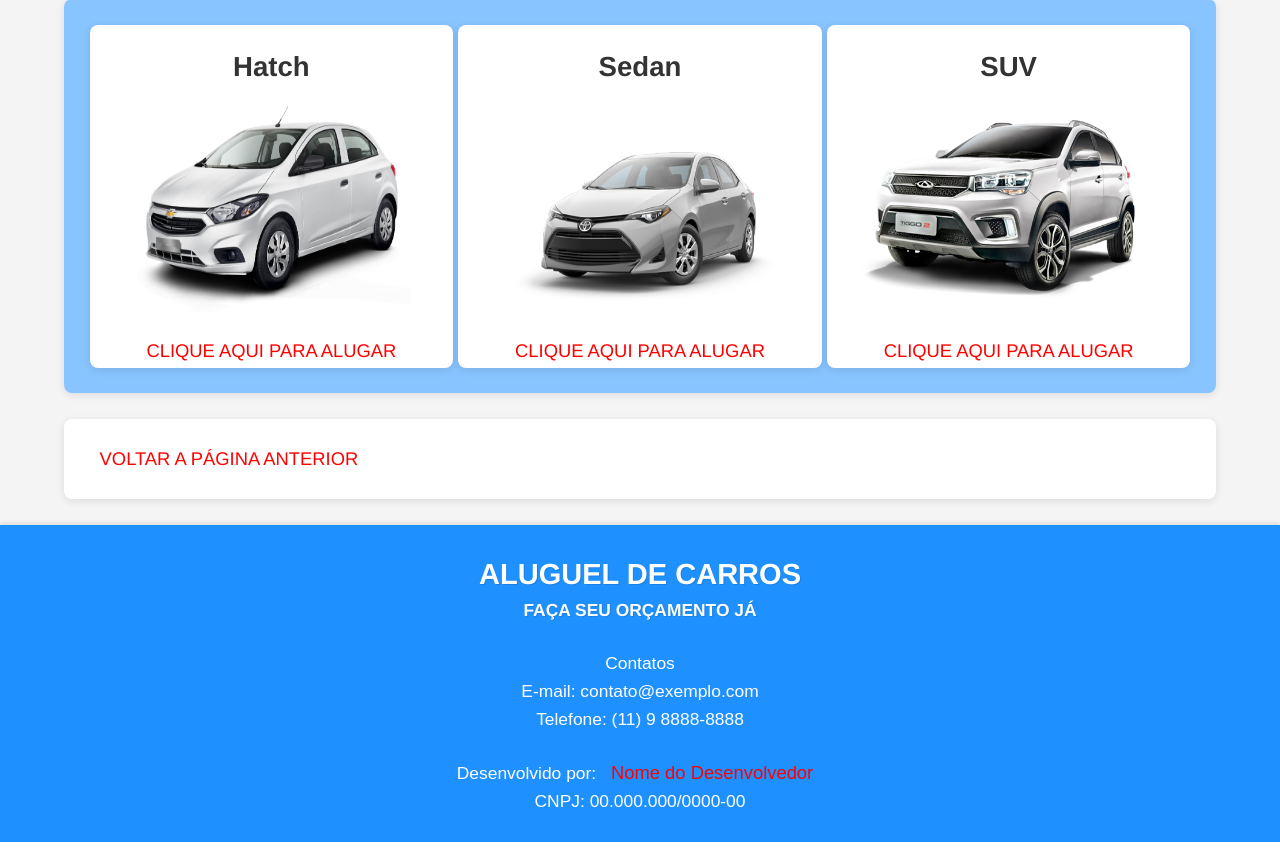
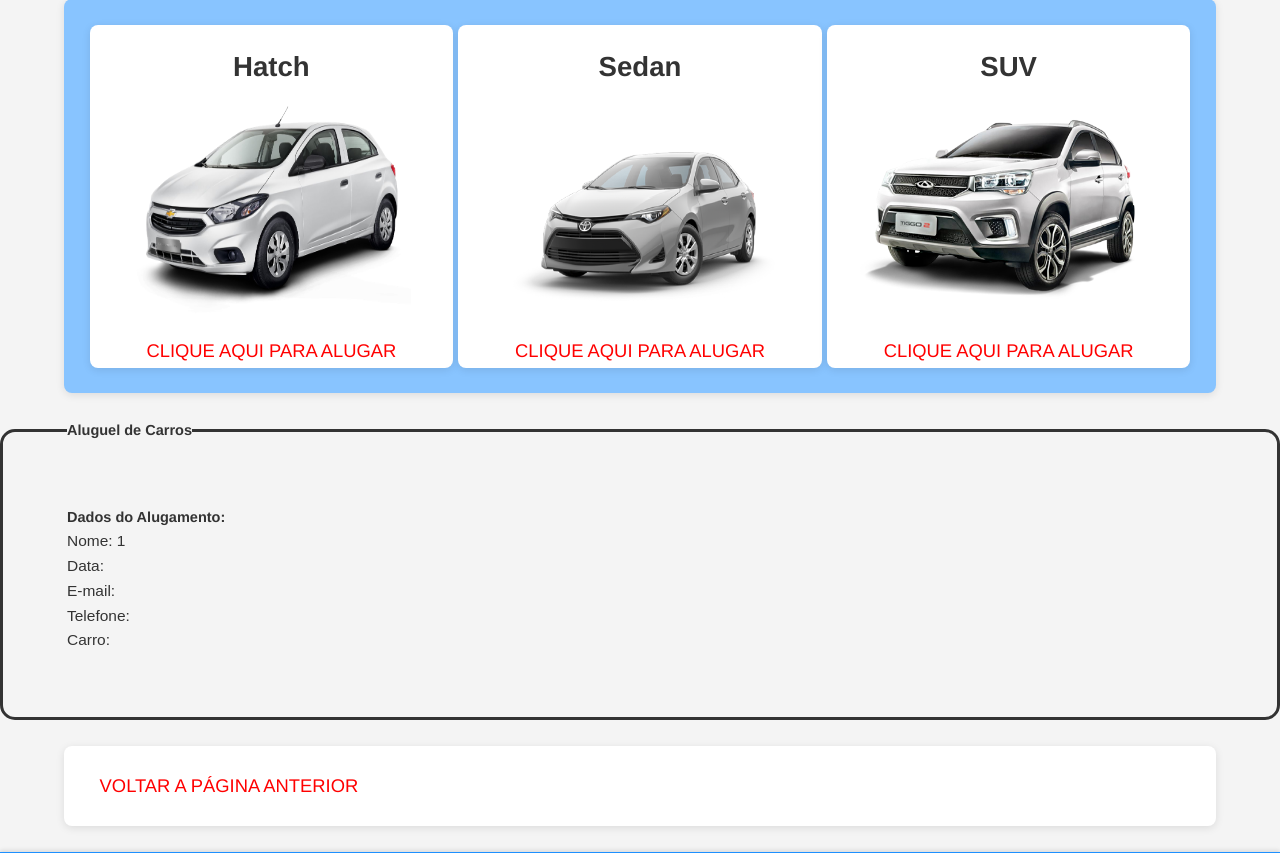
Before and after one commit to lamon-santos/sistema-de-aluguel-de-carros-em-php, a PHP site: page /aluguel.php?nome=1 in a window 1280 px wide. Shown: the part 436-1289 px from the top of the page. Run offline with PHP 8.4, Linux system fonts and the light colour scheme; data that the repository does not hold is empty.

Commit message:
fazendo os valores das variáveis aparecerem na tela

```diff
--- a/aluguel.php
+++ b/aluguel.php
@@ -122,7 +122,20 @@
                 $data = $_GET["data"];
                 $email = $_GET["email"];
                 $telefone = $_GET["telefone"];
-                $carro = $_GET["carro"]
+                $carro = $_GET["carro"];
+
+                echo "<fieldset>
+                        <legend>
+                            <h2>Aluguel de Carros</h2>
+                        </legend>
+                        <h2>Dados do Alugamento:</h2>
+                        <p>Nome: $nome</p>
+                        <p>Data: $data</p>
+                        <p>E-mail: $email</p>
+                        <p>Telefone: $telefone</p>
+                        <p>Carro: $carro</p>
+                    </fieldset>";
+
             ?>
             <section>
                 <a href="index.php">VOLTAR A PÁGINA ANTERIOR</a>
```
